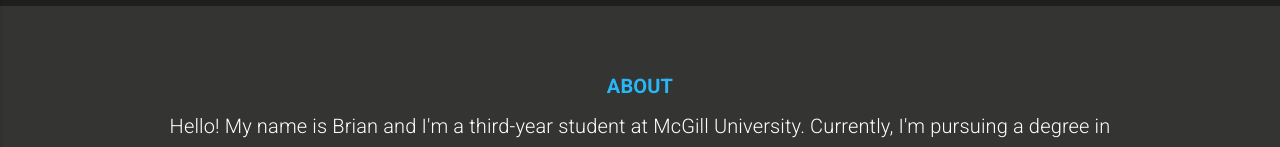
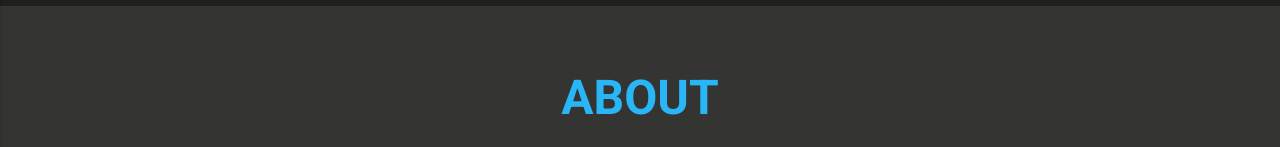
Before and after one commit to BriannHu/Personal-Website-V2, a React (Create React App) app: page / in a window 1280 px wide. Shown: the part 582-729 px from the top of the page. Built offline with nearby package versions, Linux system fonts and the light colour scheme; a web font is replaced by a local one.

Commit message:
Changed title font size

```diff
--- a/src/components/About/About.js
+++ b/src/components/About/About.js
@@ -113,7 +113,7 @@ const useStyles = makeStyles((theme) => ({
   },
   subtitle: {
     fontWeight: 600,
-    marginBottom: theme.spacing(1),
+    marginBottom: theme.spacing(3),
     textTransform: "uppercase",
   },
   titleBox: {
@@ -134,7 +134,7 @@ export default function About(props) {
         <Box className={classes.titleBox}>
           <Typography
             className={classes.subtitle}
-            variant="h6"
+            variant="h3"
             style={{ color: props.color }}
           >
             About
```
